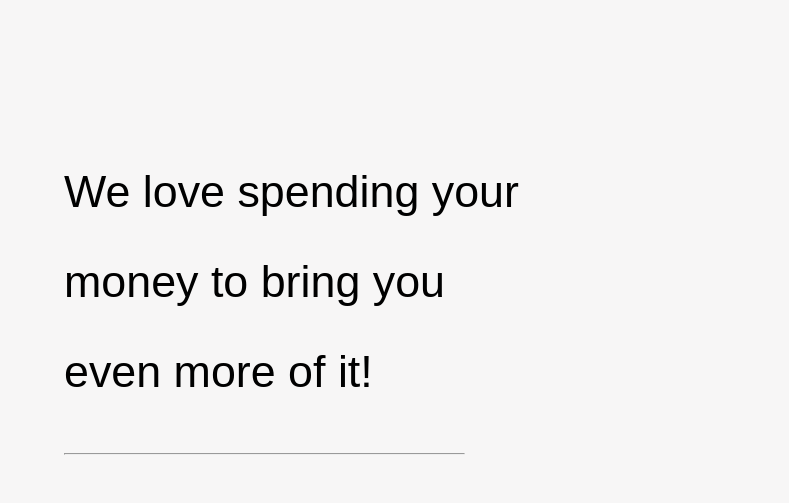
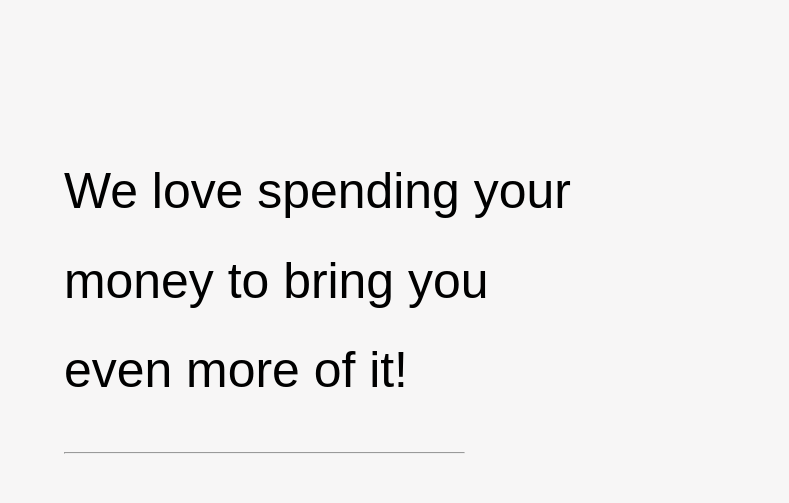
Before and after one commit to Alen-Kalac/Marko-LandingPage, a plain HTML site: page index.html in a window 1280 px wide. Shown: the part 94-597 px from the top of the page, 0-789 px from the left. Drawn offline with Linux system fonts and the light colour scheme; a web font is replaced by a local one.

Commit message:
changed font size of hero text

```diff
--- a/style.css
+++ b/style.css
@@ -53,8 +53,8 @@ header {
   margin-left: 5%;
 }
 .hero-text {
-  font-size: 3.5vw;
-  line-height: 90px;
+  font-size: 3.9vw;
+  line-height: 7vw;
   padding: 5% 0;
 }
 .hero-text-line {
```
